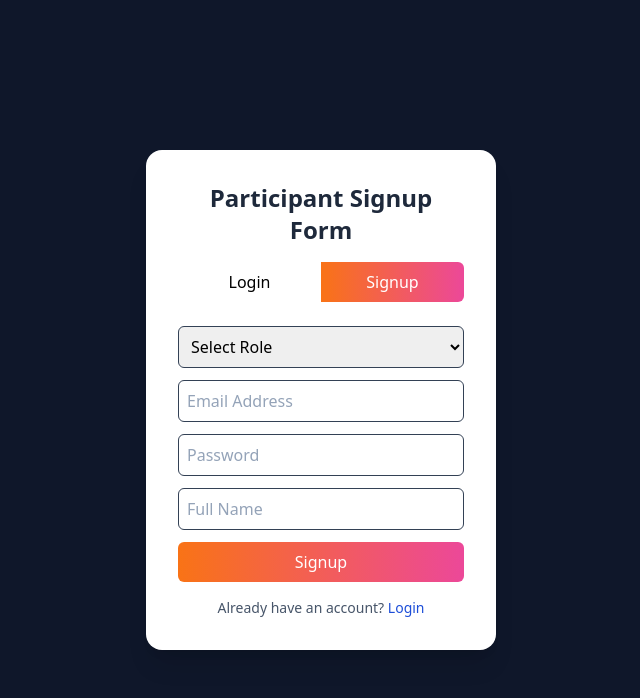
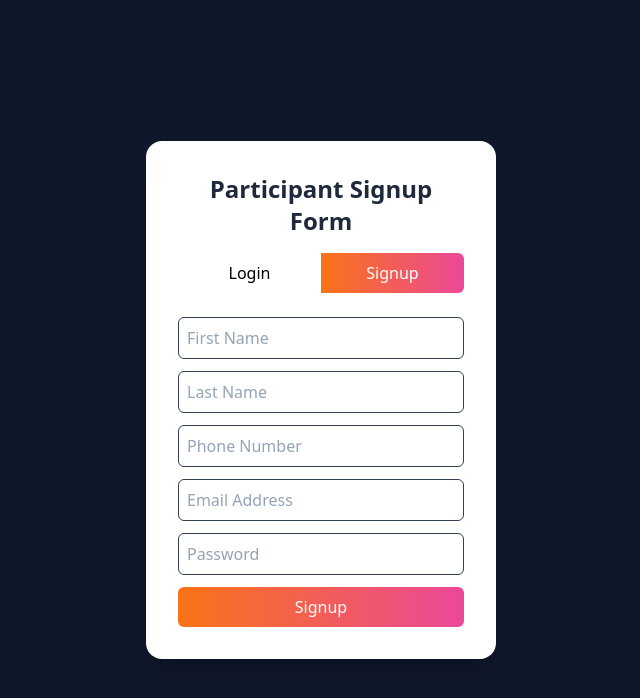
Before and after one commit to mrt786/Nascon, a React (Vite) app in the folder frontend/: page /participant-signup in a window 1280 px wide. Shown: the top 698 px of the page, without its empty margins (319-959 px from the left). Built offline with nearby package versions, Linux system fonts and the light colour scheme.

Commit message:
feat: login successfull

```diff
--- a/frontend/package.json
+++ b/frontend/package.json
@@ -10,7 +10,7 @@
     "preview": "vite preview"
   },
   "dependencies": {
-    "axios": "^1.8.4",
+    "axios": "^1.9.0",
     "react": "^19.0.0",
     "react-dom": "^19.0.0",
     "react-router-dom": "^7.5.0"
--- a/frontend/src/Global Components/Accommodation.jsx
+++ b/frontend/src/Global Components/Accommodation.jsx
@@ -16,6 +16,7 @@ const AccommodationPage = ({ userId }) => {
   };
 
   const handleBook = async (acc) => {
+    console.log(acc)
     try {
       const response = await axios.post('http://localhost:3000/accommodations/book', {
         userId,
--- a/frontend/src/Global Components/Login.jsx
+++ b/frontend/src/Global Components/Login.jsx
@@ -14,7 +14,7 @@ const Login = ({ role }) => {
     e.preventDefault();
 
     try {
-      const response = await fetch(`http://your-backend-url.com/${role}/login`, {
+      const response = await fetch(`http://localhost:3000/login`, {
         method: 'POST',
         headers: {
           'Content-Type': 'application/json',
--- a/frontend/src/Participant/ParticipantLogin.jsx
+++ b/frontend/src/Participant/ParticipantLogin.jsx
@@ -1,24 +1,25 @@
-import React, { useState, useEffect} from 'react';
+import React, { useState, useEffect } from 'react';
 import InputBox from '../Global Components/InputBox';
 import AuthToggle from '../Global Components/AuthToogle';
-import { BrowserRouter as Router, Routes, Route, Link, useLocation, useNavigate } from 'react-router-dom';
+import { Link, useLocation, useNavigate } from 'react-router-dom';
 import RoleSelector from '../Global Components/RoleSelection';
 import LoginButton from '../Global Components/LoginButton';
-
-
+import axios from 'axios';
 
 const ParticipantAuth = () => {
   const location = useLocation();
   const navigate = useNavigate();
   const [activeTab, setActiveTab] = useState('login');
 
-  // Sync state with the URL
+  const [firstName, setFirstName] = useState('');
+  const [lastName, setLastName] = useState('');
+  const [phoneNumber, setPhoneNumber] = useState('');
+  const [email, setEmail] = useState('');
+  const [password, setPassword] = useState('');
+  const [validationError, setValidationError] = useState('');
+
   useEffect(() => {
-    if (location.pathname.includes('signup')) {
-      setActiveTab('signup');
-    } else {
-      setActiveTab('login');
-    }
+    setActiveTab(location.pathname.includes('signup') ? 'signup' : 'login');
   }, [location.pathname]);
 
   const handleTabChange = (tab) => {
@@ -26,34 +27,169 @@ const ParticipantAuth = () => {
     navigate(tab === 'login' ? '/participant-login' : '/participant-signup');
   };
 
+// Phone: must be 11 digits, start with "03", all numeric
+const validatePhone = (phone) => {
+  if (phone.length !== 11) return false;
+  if (!phone.startsWith('03')) return false;
+  // ensure every character is a digit
+  return [...phone].every(ch => ch >= '0' && ch <= '9');
+};
+
+// Password: at least 8 chars, and one of each: lowercase, uppercase, digit, special
+const validatePassword = (password) => {
+
+
+  let hasLower = false;
+  let hasUpper = false;
+  let hasDigit = false;
+  let hasSpecial = false;
+
+  const specialCharacters = "!@#$%^&*()-_=+[]{}|;:'\",.<>/?`~";
+
+  for (const ch of password) {
+    if (ch >= 'a' && ch <= 'z') hasLower = true;
+    else if (ch >= 'A' && ch <= 'Z') hasUpper = true;
+    else if (ch >= '0' && ch <= '9') hasDigit = true;
+    else if (specialCharacters.includes(ch)) hasSpecial = true;
+
+  }
+
+  return hasLower && hasUpper && hasDigit && hasSpecial;
+};
+
+const handleSubmit = async (e) => {
+  e.preventDefault();
+  setValidationError('');
+
+  try {
+    if (activeTab === 'signup') {
+      if (!validatePassword(password)) {
+        setValidationError(
+          'Password must be ≥8 chars, include uppercase, lowercase & a special character.'
+        );
+        return;
+      }
+      if (!validatePhone(phoneNumber)) {
+        setValidationError('Phone number must be 11 digits and start with 03.');
+        return;
+      }
+
+      // Call signup API
+      const response = await axios.post('http://localhost:3000/auth/signup', {
+        fname: firstName,
+        lname: lastName,
+        contact_no: phoneNumber,
+        role: "participant", // or get this dynamically if you have role selection
+        email,
+        password,
+      });
+
+      console.log(response.data);
+      alert('Signup successful! You can now log in.');
+      navigate('/participant-login');
+    } else {
+      // Call login API
+      const response = await axios.post('http://localhost:3000/auth/login', {
+        email,
+        password,
+      });
+
+      console.log(response.data);
+      const { token } = response.data;
+      localStorage.setItem('token', token); // Save token for authentication
+
+      alert('Login successful!');
+      navigate('/create-user'); // change the route to home
+    }
+  } catch (error) {
+    console.error(error);
+    if (error.response && error.response.data && error.response.data.error) {
+      setValidationError(error.response.data.error);
+    } else {
+      setValidationError('Something went wrong. Please try again.');
+    }
+  }
+};
+
   return (
     <div className="min-h-screen flex items-center justify-center bg-slate-900 text-white">
       <div className="bg-white rounded-2xl shadow-xl p-8 w-[350px] text-center">
-        <h2 className="text-2xl font-bold mb-4 text-slate-800">{activeTab === 'login' ? 'Participant Login Form' : 'Participant Signup Form'}</h2>
-        <AuthToggle activeTab={activeTab} setActiveTab={setActiveTab} tabname= {'participant'} />
-        <form className="space-y-3">
-          <RoleSelector/>
-          <InputBox type="email" placeholder="Email Address" />
-          <InputBox type="password" placeholder="Password" />
-          {activeTab === 'signup' && <InputBox type="text" placeholder="Full Name" />}
+        <h2 className="text-2xl font-bold mb-4 text-slate-800">
+          {activeTab === 'login'
+            ? 'Participant Login Form'
+            : 'Participant Signup Form'}
+        </h2>
+        <AuthToggle
+          activeTab={activeTab}
+          setActiveTab={handleTabChange}
+          tabname="participant"
+        />
+
+        <form onSubmit={handleSubmit} className="space-y-3">
+         {activeTab === 'login' && ( <RoleSelector />)}
+
+          {activeTab === 'signup' && (
+            <>
+              <InputBox
+                type="text"
+                placeholder="First Name"
+                value={firstName}
+                change ={(e) => setFirstName(e.target.value)}
+              />
+              <InputBox
+                type="text"
+                placeholder="Last Name"
+                value={lastName}
+                change ={(e) => setLastName(e.target.value)}
+              />
+              <InputBox
+                type="number"
+                placeholder="Phone Number"
+                value={phoneNumber}
+                change ={(e) => setPhoneNumber(e.target.value)}
+              />
+            </>
+          )}
+
+          <InputBox
+            type="email"
+            placeholder="Email Address"
+            value={email}
+            change ={(e) => setEmail(e.target.value)}
+          />
+          <InputBox
+            type="password"
+            placeholder="Password"
+            value={password}
+            change ={(e) => setPassword(e.target.value)}
+          />
+
+          {validationError && (
+            <p className="text-red-600 text-sm text-left">
+              {validationError}
+            </p>
+          )}
+
           {activeTab === 'login' && (
             <div className="text-right text-sm">
-              <Link to="#" className="text-blue-700 focus:outline-none focus:ring-2 focus:ring-pink-500">Forgot password?</Link>
+              <Link
+                to="#"
+                className="text-blue-700 focus:outline-none focus:ring-2 focus:ring-pink-500"
+              >
+                Forgot password?
+              </Link>
             </div>
           )}
-          <LoginButton text = {activeTab === 'login' ? 'Login' : 'Signup'} type={ "submit"} btype = { "submit"} />
+
+          <LoginButton
+            text={activeTab === 'login' ? 'Login' : 'Signup'}
+            type="submit"
+            btype="submit"
+          />
         </form>
-
-        <div className="mt-4 text-sm text-slate-600">
-          {activeTab === 'login' ? (
-            <>Not a member? <span onClick={() => handleTabChange('signup')} className="text-blue-700 cursor-pointer">Signup now</span></>
-          ) : (
-            <>Already have an account? <span onClick={() => handleTabChange('login')} className="text-blue-700 cursor-pointer">Login</span></>
-          )}
-        </div>
       </div>
     </div>
   );
 };
 
-export default ParticipantAuth
+export default ParticipantAuth;
```
Also changed, not shown: 1 other file (tests, documents, lock files or other folders).
